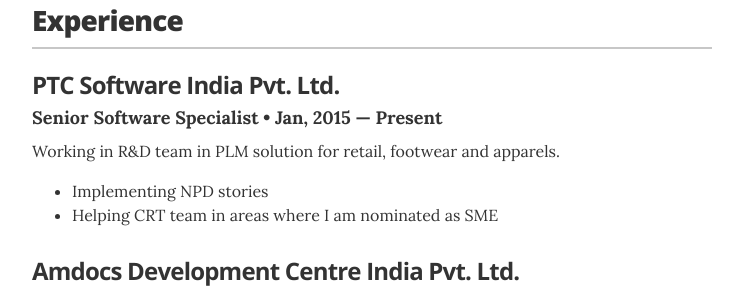
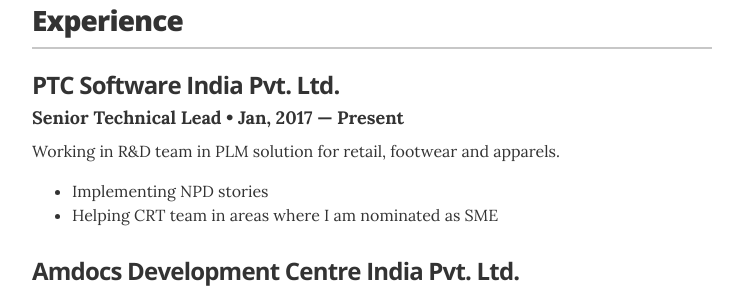
Before and after one commit to JadhavSameer/jadhavsameer.github.io, a Jekyll site: the page built from index.html, in a window 1280 px wide and 900 px high, scrolled down 1027 px. Shown: the part 154-448 px from the top of the window, without its empty margins (268-1011 px from the left). Built offline with Jekyll 4.4.1, drawn with Linux system fonts in a browser that asks for light colours.

Commit message:
Update experience.yml

```diff
--- a/_data/experience.yml
+++ b/_data/experience.yml
@@ -1,8 +1,8 @@
 # Jobs
 # Senior Software Specialist at PTC
 - company: PTC Software India Pvt. Ltd.
-  position: Senior Software Specialist
-  duration: Jan, 2015 &mdash; Present
+  position: Senior Technical Lead
+  duration: Jan, 2017 &mdash; Present
   summary: Working in R&D team in PLM solution for retail, footwear and apparels. <ul class="resume-item-list"><li>Implementing NPD stories</li><li>Helping CRT team in areas where I am nominated as SME</li></ul>
 
 # Software Developer at Amdocs
```
